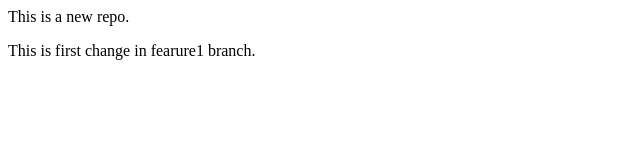
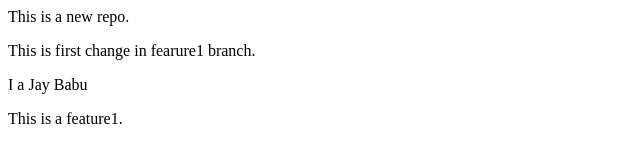
Before and after one commit to Jaykishor-Sharma/LocalRepo, a plain HTML site: page index.html in a window 1280 px wide. Shown: the whole page, without its empty margins (0-640 px from the left). Drawn offline with Linux system fonts and the light colour scheme.

Commit message:
new feature add

```diff
--- a/index.html
+++ b/index.html
@@ -1,2 +1,4 @@
 <p>This is a new repo.</p>
 <p>This is first change in fearure1 branch.</p>
+<p>I a Jay Babu</p>
+<p>This is a feature1.</p>
```
